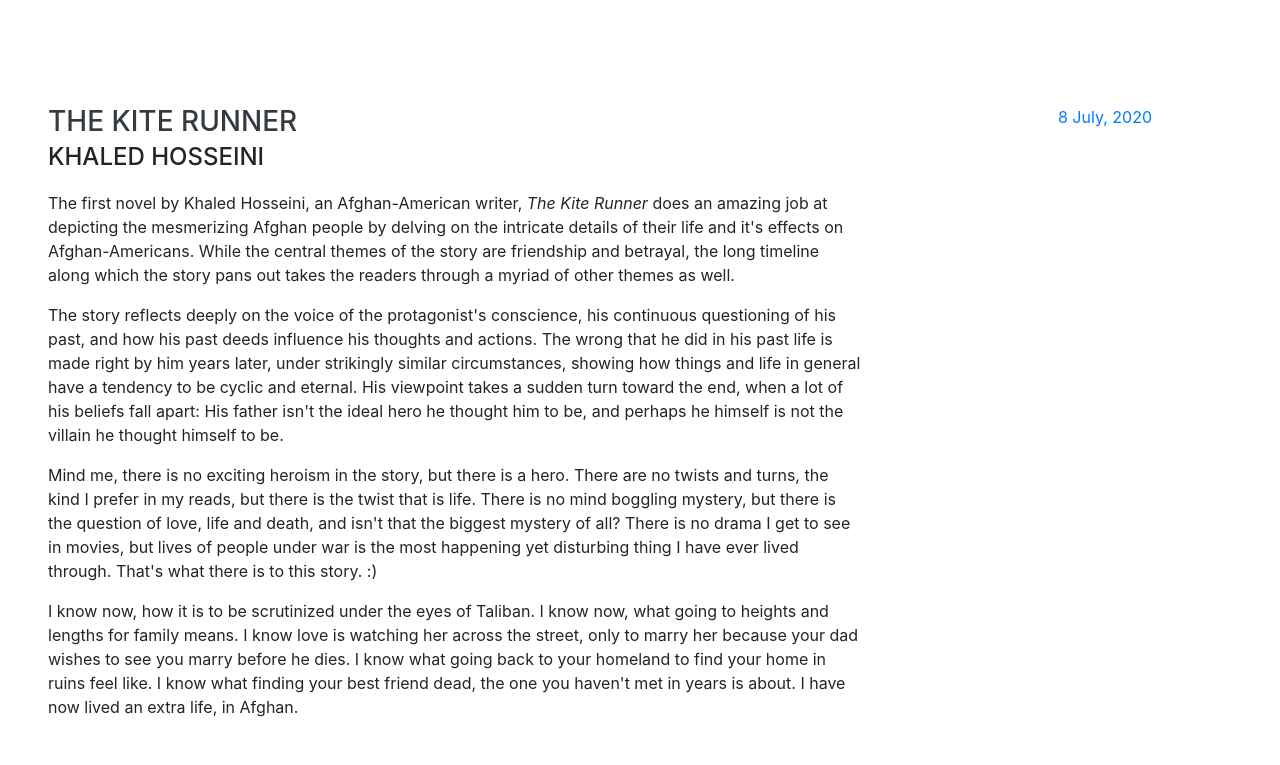
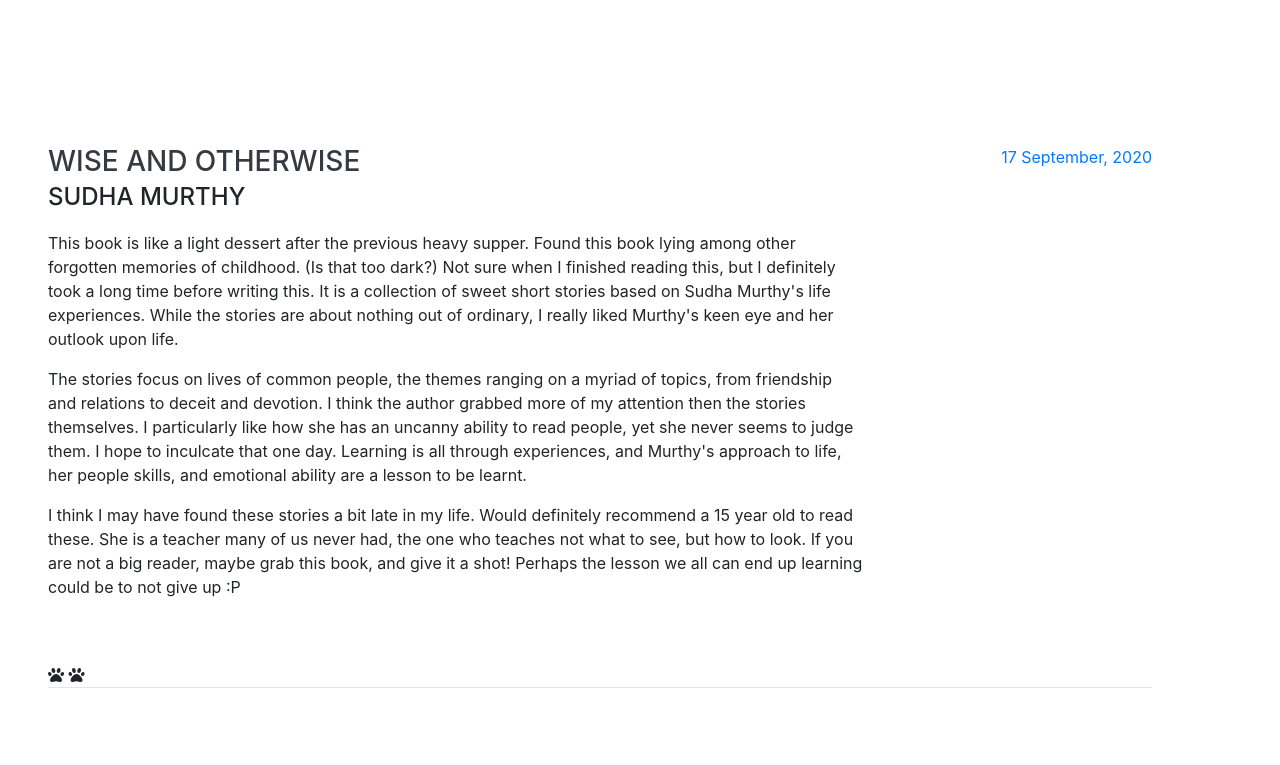
Before and after one commit to HeerAmbavi/HeerAmbavi.github.io, a website with bundled scripts: page blog.html in a window 1280 px wide. Shown: the part 535-1300 px from the top of the page. Built offline with nearby package versions, Linux system fonts and the light colour scheme; a web font is replaced by a local one.

Commit message:
wise and otherwise, sudha murthy

```diff
--- a/blog.html
+++ b/blog.html
@@ -86,6 +86,7 @@
 
           <!-- Add button here -->
           <div>
+              <a href="#book7" type="button" class="nav-link js-scroll-trigger">Wise and Otherwise, Sudha Murthy</a>
               <a href="#book6" type="button" class="nav-link js-scroll-trigger">The Kite Runner, Khaled Hosseini</a>
               <a href="#book5" type="button" class="nav-link js-scroll-trigger">Khol Do, Manto</a>
               <a href="#book4" type="button" class="nav-link js-scroll-trigger">Short Stories, Rabindranath Tagore</a>
@@ -96,6 +97,36 @@
 
           <div style="padding-top:50px;"> </div>
           <!-- Add book here -->
+          <div id="book7" style="padding-top:50px;" class="mt-5 blog-item d-flex flex-column flex-md-row justify-content-between mb-5">
+              <div  class="blog-content">
+                <h3 class="mb-0">Wise and Otherwise</h3>
+                <div class="subheading mb-3">Sudha Murthy</div>
+                <div>
+                    <p>
+                        This book is like a light dessert after the previous heavy supper. Found this book lying among other forgotten memories
+                        of childhood. (Is that too dark?) Not sure when I finished reading this, but I definitely
+                        took a long time before writing this. It is a collection of sweet short stories based on Sudha Murthy's life experiences.
+                        While the stories are about nothing out of ordinary, I really liked Murthy's keen eye and her outlook upon life. </p>
+                    <p>
+                        The stories focus on lives of common people, the themes ranging on a myriad of topics, from friendship and relations to deceit
+                        and devotion. I think the author grabbed more of my attention then the stories themselves. I particularly like how she
+                        has an uncanny ability to read people, yet she never seems to judge them. I hope to
+                        inculcate that one day. Learning is all through experiences, and Murthy's approach to life, her people skills, and emotional ability
+                        are a lesson to be learnt.</p>
+                    <p>
+                        I think I may have found these stories a bit late in my life. Would definitely recommend a 15 year old to read these. She is
+                        a teacher many of us never had, the one who teaches not what to see, but how to look. If you are not a big reader, maybe grab
+                        this book, and give it a shot! Perhaps the lesson we all can end up learning could be to not give up :P</p>
+                </div>
+
+              </div>
+              <div class="blog-date text-md-right">
+                <span class="text-primary">17 September, 2020</span>
+              </div>
+          </div>
+          <span ><i class="fa fa-paw" aria-hidden="true"></i> <i class="fa fa-paw" aria-hidden="true"></i></span>
+          <hr class="m-0">
+
           <div id="book6" style="padding-top:50px;" class="mt-5 blog-item d-flex flex-column flex-md-row justify-content-between mb-5">
               <div  class="blog-content">
                 <h3 class="mb-0">The Kite Runner</h3>
```
